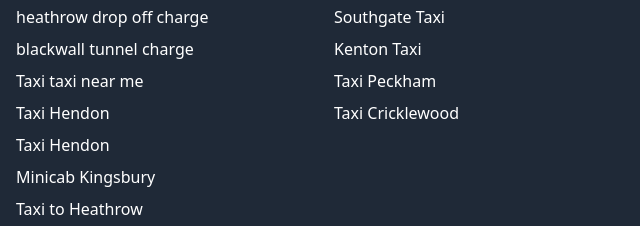
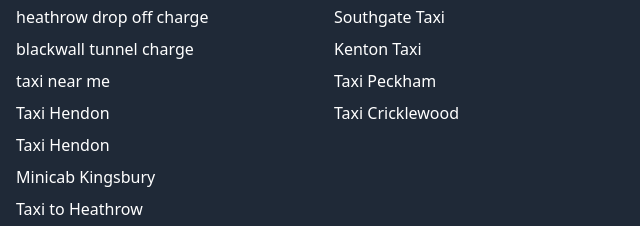
Before and after one commit to minicabs/stansted-airport-drop-off-, a plain HTML site: page index.html in a window 1280 px wide. Shown: the part 2595-2821 px from the top of the page, 0-640 px from the left. Drawn offline with nearby package versions, Linux system fonts and the light colour scheme.

Commit message:
Update index.html

```diff
--- a/index.html
+++ b/index.html
@@ -166,7 +166,7 @@
           <ul class="space-y-2">
             <li><a href="https://www.minicabs.co.uk/blog/heathrow-drop-off-charge/" class="hover:underline">heathrow drop off charge</a></li>
             <li><a href="https://www.minicabs.co.uk/blog/silvertown-blackwall-tunnel-charge/" class="hover:underline">blackwall tunnel charge</a></li>
-            <li><a href="https://www.minicabs.co.uk/blog/london-taxi-fares/" class="hover:underline">Taxi taxi near me</a></li>
+            <li><a href="https://www.minicabs.co.uk/blog/london-taxi-fares/" class="hover:underline">taxi near me</a></li>
             <li><a href="https://minicabs.co.uk/minicabs-hendon" class="hover:underline">Taxi Hendon</a></li>
             <li><a href="https://minicabs.co.uk/minicabs-hendon" class="hover:underline">Taxi Hendon</a></li>
             <li><a href="https://www.minicabs.co.uk/minicabs-kingsbury" class="hover:underline">Minicab Kingsbury</a></li>
```
